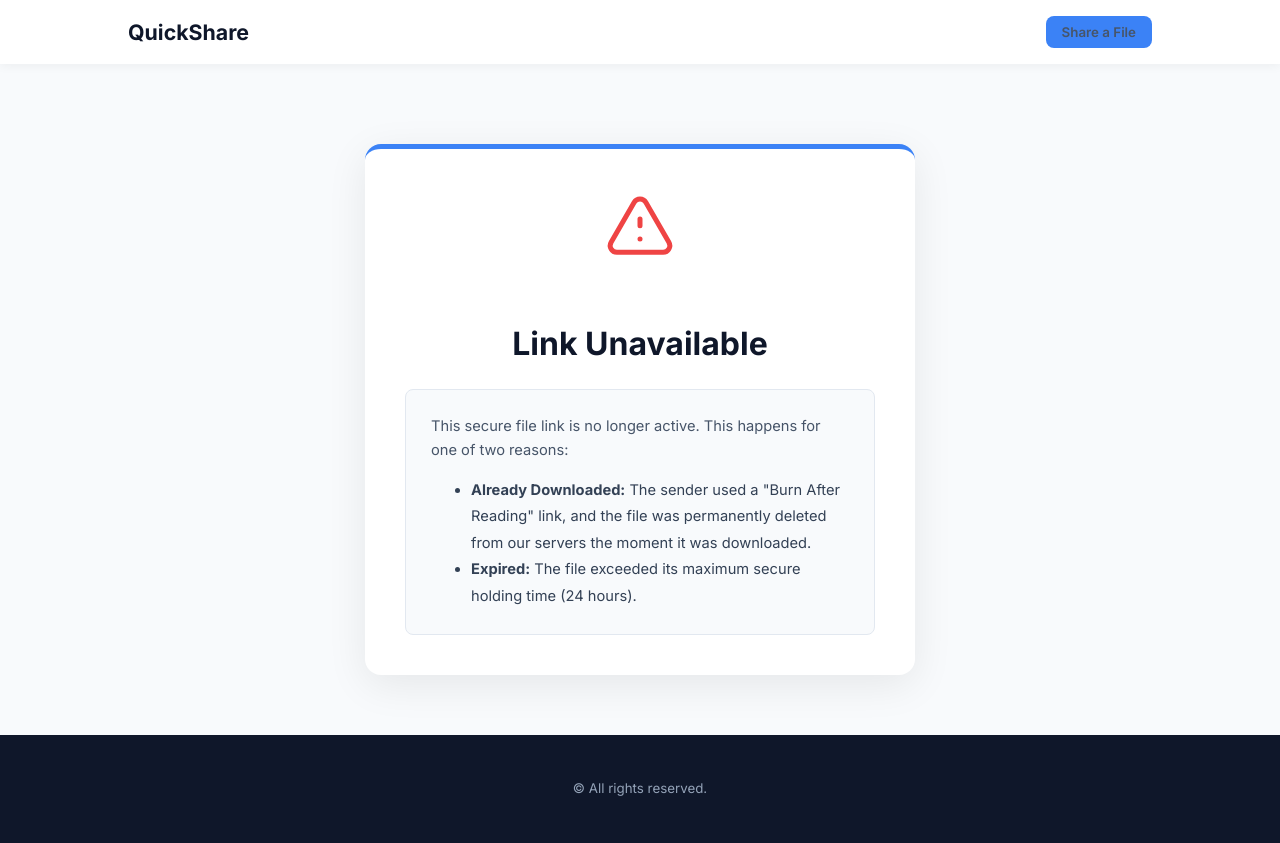
After one commit to VirgoLabs/Zapp, a Django app: template file_sharing_app/templates/file_sharing_app/expired.html in a window 1280 px wide. The commit adds this page. Run offline with Django 3.2, Linux system fonts and the light colour scheme; the template is opened without the code that fills it, so the values that code supplies are empty.

Commit message:
created expired.html and updated style like website

```diff
--- a/file_sharing_app/static/file_sharing_app/style.css
+++ b/file_sharing_app/static/file_sharing_app/style.css
@@ -1,98 +1,173 @@
+/* style.css */
+@import url('https://fonts.googleapis.com/css2?family=Inter:wght@400;600;700&display=swap');
+
 body {
-    font-family: 'Segoe UI', Tahoma, Geneva, Verdana, sans-serif;
-    background-color: #f4f7f6;
-    color: #333;
+    font-family: 'Inter', Tahoma, Geneva, sans-serif;
+    background-color: #f8fafc;
+    color: #334155;
     margin: 0;
     padding: 0;
     line-height: 1.6;
+    display: flex;
+    flex-direction: column;
+    min-height: 100vh;
 }
 
+/* --- Navigation Bar --- */
+.navbar {
+    background-color: #ffffff;
+    box-shadow: 0 2px 10px rgba(0,0,0,0.05);
+    padding: 15px 10%;
+    display: flex;
+    justify-content: space-between;
+    align-items: center;
+}
+
+.nav-brand {
+    font-size: 16pt;
+    font-weight: 700;
+    color: #0f172a;
+    text-decoration: none;
+}
+
+.nav-brand span {
+    font-size: 10pt;
+    color: #64748b;
+    font-weight: 400;
+    margin-left: 8px;
+}
+
+.nav-links a {
+    color: #475569;
+    text-decoration: none;
+    margin-left: 20px;
+    font-weight: 600;
+    transition: color 0.3s;
+}
+
+.nav-links a:hover {
+    color: #3b82f6;
+}
+
+/* --- Hero Section --- */
+.hero {
+    text-align: center;
+    padding: 60px 20px 20px;
+}
+
+.hero h1 {
+    color: #0f172a;
+    font-size: 32pt;
+    margin-bottom: 15px;
+    letter-spacing: -1px;
+}
+
+.hero p {
+    color: #64748b;
+    font-size: 13pt;
+    max-width: 600px;
+    margin: 0 auto;
+}
+
+/* --- Main Container --- */
 .container {
-    max-width: 800px;
-    margin: 40px auto;
+    max-width: 700px;
+    width: 100%;
+    margin: 20px auto 60px;
     background: #ffffff;
     padding: 40px;
-    border-radius: 12px;
-    box-shadow: 0 10px 25px rgba(0,0,0,0.05);
-    border-top: 5px solid #2c3e50;
+    border-radius: 16px;
+    box-shadow: 0 10px 40px rgba(0,0,0,0.08);
+    border-top: 5px solid #3b82f6;
+    box-sizing: border-box;
 }
 
-h1 {
-    color: #2c3e50;
-    font-size: 24pt;
-    margin-bottom: 10px;
+/* --- Features Section --- */
+.features-section {
+    background-color: #ffffff;
+    padding: 60px 10%;
+    display: grid;
+    grid-template-columns: repeat(auto-fit, minmax(250px, 1fr));
+    gap: 30px;
     text-align: center;
+    border-top: 1px solid #e2e8f0;
 }
 
-p.subtitle {
-    text-align: center;
-    color: #7f8c8d;
-    margin-bottom: 30px;
+.feature-card h3 {
+    color: #0f172a;
+    margin-bottom: 10px;
 }
 
+.feature-card p {
+    color: #64748b;
+    font-size: 10.5pt;
+}
+
+.feature-icon {
+    font-size: 30pt;
+    margin-bottom: 10px;
+}
+
+/* --- Footer --- */
+footer {
+    background-color: #0f172a;
+    color: #94a3b8;
+    text-align: center;
+    padding: 30px 20px;
+    margin-top: auto;
+    font-size: 10pt;
+}
+
+/* --- Existing Upload & Result Elements --- */
 .upload-section {
-    border: 2px dashed #bdc3c7;
+    border: 2px dashed #cbd5e1;
     padding: 40px;
     text-align: center;
-    border-radius: 8px;
-    background: #fafafa;
+    border-radius: 12px;
+    background: #f8fafc;
     transition: all 0.3s ease;
 }
 
 .upload-section:hover, .upload-section.dragover {
-    border-color: #3498db;
-    background: #e8f4fd;
+    border-color: #3b82f6;
+    background: #eff6ff;
 }
 
-.file-input {
-    margin-bottom: 20px;
-}
-
-input[type="file"] {
-    font-size: 11pt;
-}
+.file-input { margin-bottom: 20px; }
+input[type="file"] { font-size: 11pt; }
 
 .btn {
-    background-color: #3498db;
+    background-color: #3b82f6;
     color: white;
-    padding: 12px 25px;
+    padding: 12px 28px;
     border: none;
-    border-radius: 5px;
+    border-radius: 8px;
     font-size: 11pt;
     cursor: pointer;
     font-weight: bold;
-    transition: background 0.3s;
+    transition: background 0.3s, transform 0.1s;
 }
 
-.btn:hover {
-    background-color: #2980b9;
-}
+.btn:hover { background-color: #2563eb; }
+.btn:active { transform: scale(0.98); }
 
 .result-box {
     margin-top: 30px;
     padding: 20px;
-    background-color: #e8f4fd;
-    border-left: 5px solid #3498db;
-    border-radius: 4px;
+    background-color: #eff6ff;
+    border-left: 5px solid #3b82f6;
+    border-radius: 6px;
+    text-align: left;
 }
 
 .share-url {
     display: block;
-    background: #fff;
-    padding: 10px;
-    border: 1px solid #d1d8dd;
-    margin-top: 10px;
+    background: #ffffff;
+    padding: 12px;
+    border: 1px solid #cbd5e1;
+    margin-top: 12px;
     word-break: break-all;
     font-family: monospace;
-    color: #e67e22;
-    border-radius: 4px;
+    color: #3b82f6;
+    border-radius: 6px;
 }
-
-.footer-note {
-    margin-top: 40px;
-    font-size: 9pt;
-    color: #95a5a6;
-    text-align: center;
-    border-top: 1px solid #eee;
-    padding-top: 20px;
-}
--- /dev/null
+++ b/file_sharing_app/templates/file_sharing_app/expired.html
@@ -0,0 +1,44 @@
+{% load static %}
+<!DOCTYPE html>
+<html lang="en">
+<head>
+    <meta charset="UTF-8">
+    <meta name="viewport" content="width=device-width, initial-scale=1.0">
+    <title>Link Expired | QuickShare</title>
+    <link rel="stylesheet" href="{% static 'file_sharing_app/style.css' %}">
+</head>
+<body>
+
+    <nav class="navbar">
+        <a href="/" class="nav-brand">QuickShare </a>
+        <div class="nav-links">
+            <a href="/" class="btn" style="padding: 8px 16px; font-size: 10pt;">Share a File</a>
+        </div>
+    </nav>
+
+    <main class="container" style="text-align: center; max-width: 550px; margin-top: 80px;">
+
+        <svg xmlns="http://www.w3.org/2000/svg" fill="none" viewBox="0 0 24 24" stroke-width="1.5" stroke="currentColor" style="width: 80px; height: 80px; color: #ef4444; margin: 0 auto 20px;">
+          <path stroke-linecap="round" stroke-linejoin="round" d="M12 9v2m0 4h.01m-6.938 4h13.856c1.54 0 2.502-1.667 1.732-3L13.732 4c-.77-1.333-2.694-1.333-3.464 0L3.34 16c-.77 1.333.192 3 1.732 3z" />
+        </svg>
+
+        <h1 style="color: #0f172a; margin-bottom: 10px;">Link Unavailable</h1>
+
+        <div style="background-color: #f8fafc; border: 1px solid #e2e8f0; padding: 25px; border-radius: 8px; margin-top: 20px; text-align: left;">
+            <p style="color: #475569; font-size: 11pt; margin-top: 0;">
+                This secure file link is no longer active. This happens for one of two reasons:
+            </p>
+            <ul style="color: #334155; font-size: 11pt; line-height: 1.8; margin-bottom: 0;">
+                <li><strong>Already Downloaded:</strong> The sender used a "Burn After Reading" link, and the file was permanently deleted from our servers the moment it was downloaded.</li>
+                <li><strong>Expired:</strong> The file exceeded its maximum secure holding time (24 hours).</li>
+            </ul>
+        </div>
+
+    </main>
+
+    <footer>
+        <p>&copy;  All rights reserved.</p>
+    </footer>
+
+</body>
+</html>
```
Also changed, not shown: file_sharing_app/templates/file_sharing_app/download_page.html (+19 -12 lines), file_sharing_app/templates/file_sharing_app/home.html (+56 -11 lines), file_sharing_app/views.py (+12 -6 lines).
